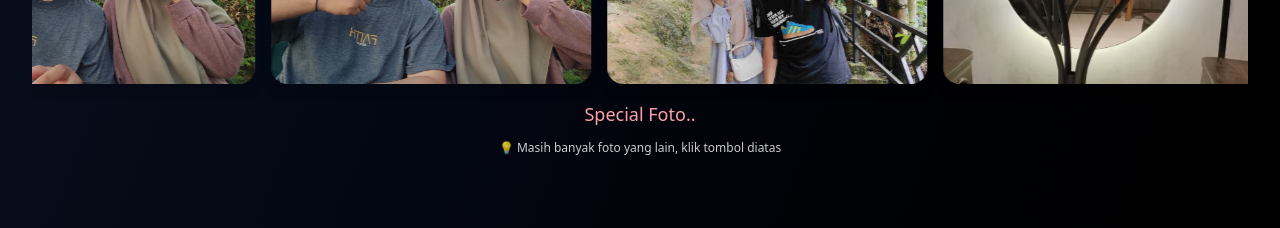
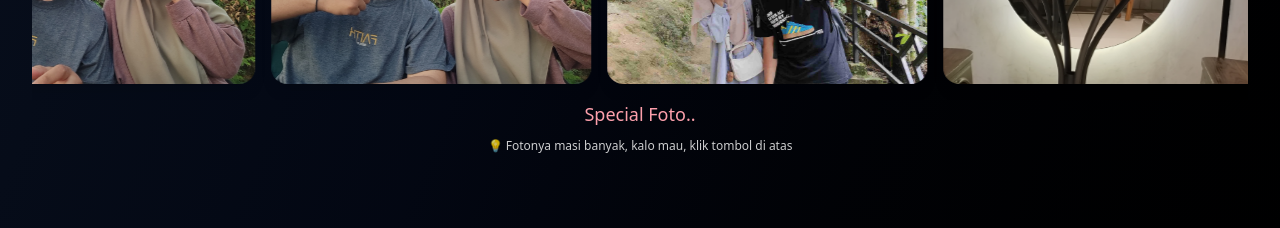
Before and after one commit to faturrahman10/birtday-gift, a React (Vite) app: page /home in a window 1280 px wide. Shown: the part 2080-2308 px from the top of the page. Built offline with nearby package versions, Linux system fonts and the light colour scheme.

Commit message:
change text content

```diff
--- a/src/components/Carousel.jsx
+++ b/src/components/Carousel.jsx
@@ -108,7 +108,7 @@ const Carousel = ({ images, speed = 0.6, slowFactor = 0.15 }) => {
       <p
         onClick={() => setShowPopup(true)}
         className="
-          relative mx-auto w-fit cursor-pointer
+          relative -mb-0.5 mx-auto w-fit cursor-pointer
           text-rose-500 dark:text-rose-300
           hover:font-semibold text-lg
           transition duration-300
@@ -120,7 +120,7 @@ const Carousel = ({ images, speed = 0.6, slowFactor = 0.15 }) => {
       </p>
 
       <div className="mt-3 text-center text-white/80 text-xs">
-        <p>💡 Masih banyak foto yang lain, klik tombol diatas</p>
+        <p>💡 Fotonya masi banyak, kalo mau, klik tombol di atas</p>
       </div>
 
       {lightboxImg && (
```
